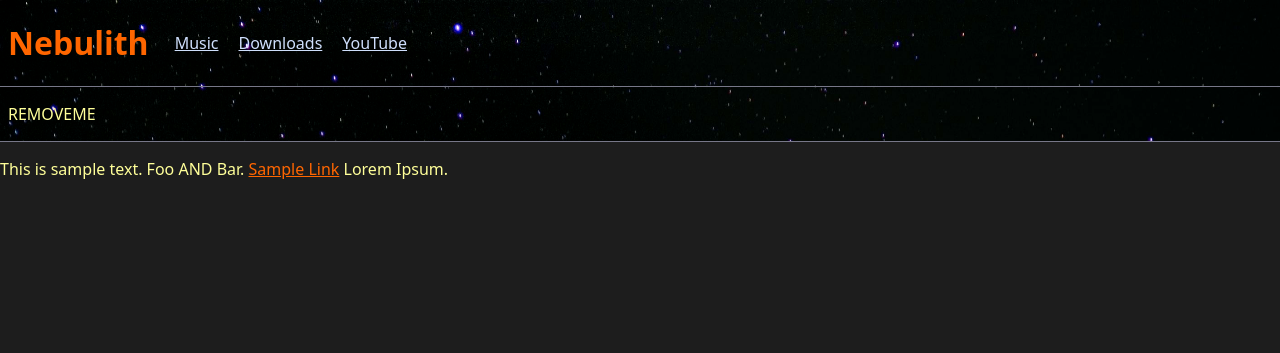
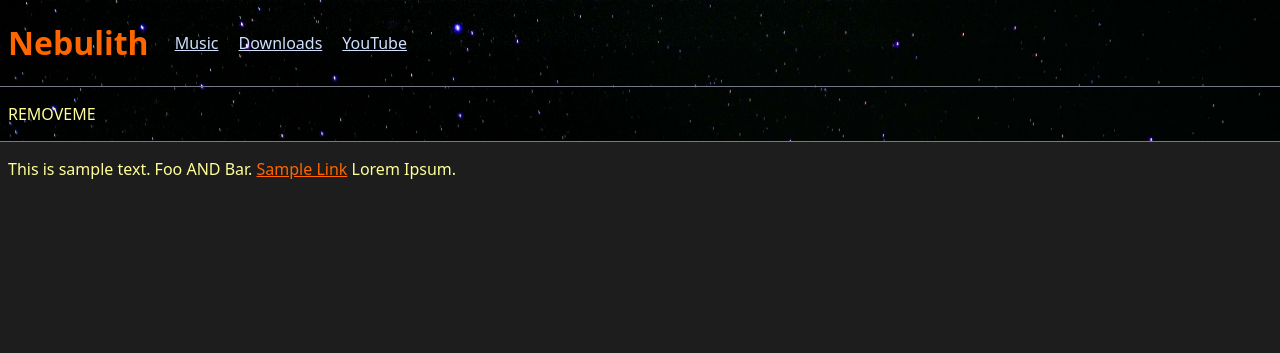
Before and after one commit to spatialflunky1/nebulith.org, a Flask app: page / in a window 1280 px wide. Shown: the top 353 px of the page. Run offline with Flask 3, Linux system fonts and the light colour scheme.

Commit message:
Added margin to body section

```diff
--- a/static/style.css
+++ b/static/style.css
@@ -46,7 +46,7 @@ body {
     padding-right: 16px;
 }
 
-#title, #breadcrumb p {
+#title, #breadcrumb p, #body {
     margin-left: 8px;
 }
 
```
